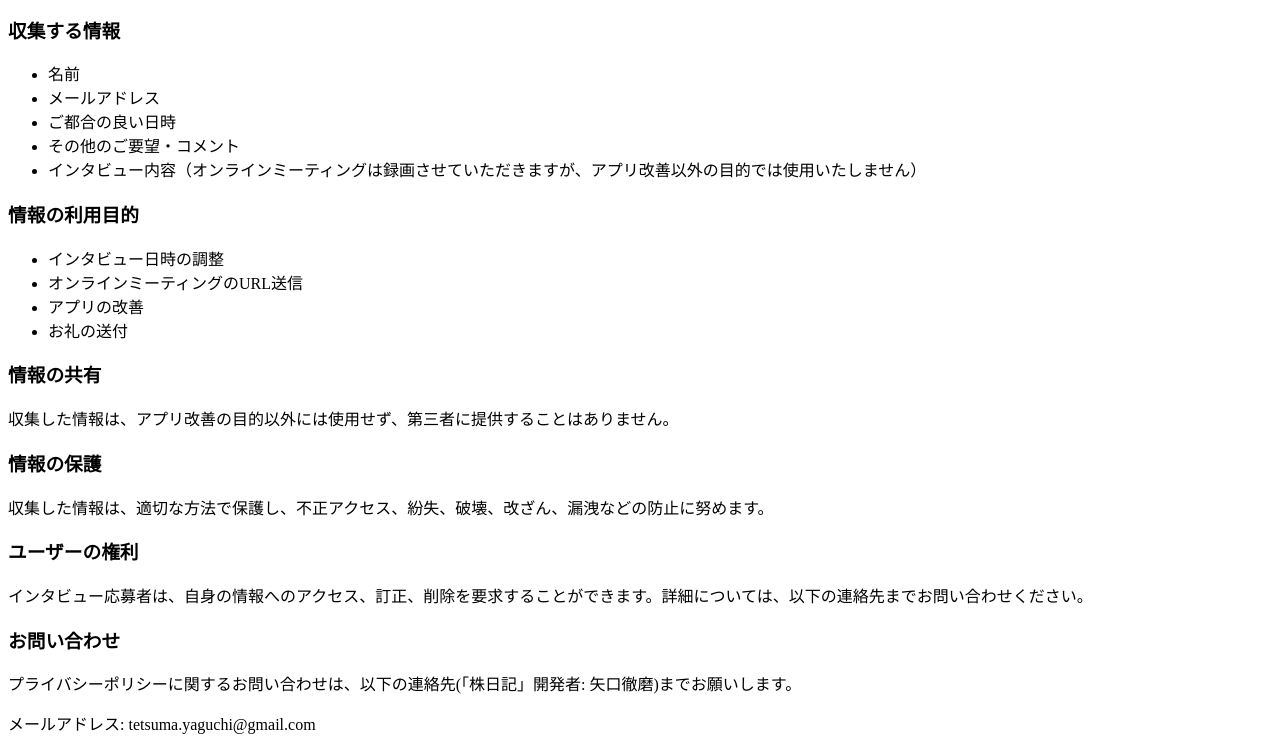
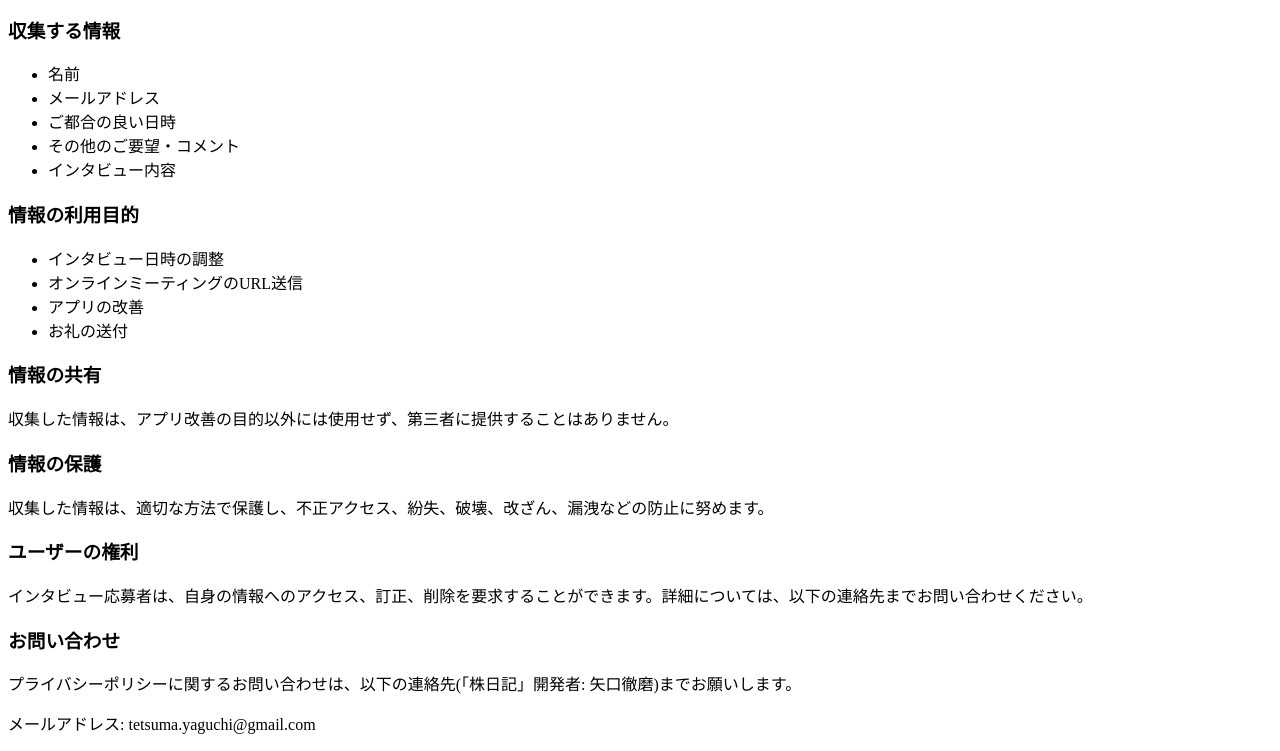
Before and after one commit to TetsumaYaguchi/stockdiary-privacypolicy-interview, a plain HTML site: page index.html in a window 1280 px wide. Shown: the part 102-853 px from the top of the page. Drawn offline with Linux system fonts and the light colour scheme.

Commit message:
Update index.html
Change about recording online meeting.

```diff
--- a/index.html
+++ b/index.html
@@ -13,7 +13,7 @@
     <li>メールアドレス</li>
     <li>ご都合の良い日時</li>
     <li>その他のご要望・コメント</li>
-    <li>インタビュー内容（オンラインミーティングは録画させていただきますが、アプリ改善以外の目的では使用いたしません）</li>
+    <li>インタビュー内容</li>
   </ul>
 
   <h3>情報の利用目的</h3>
```
